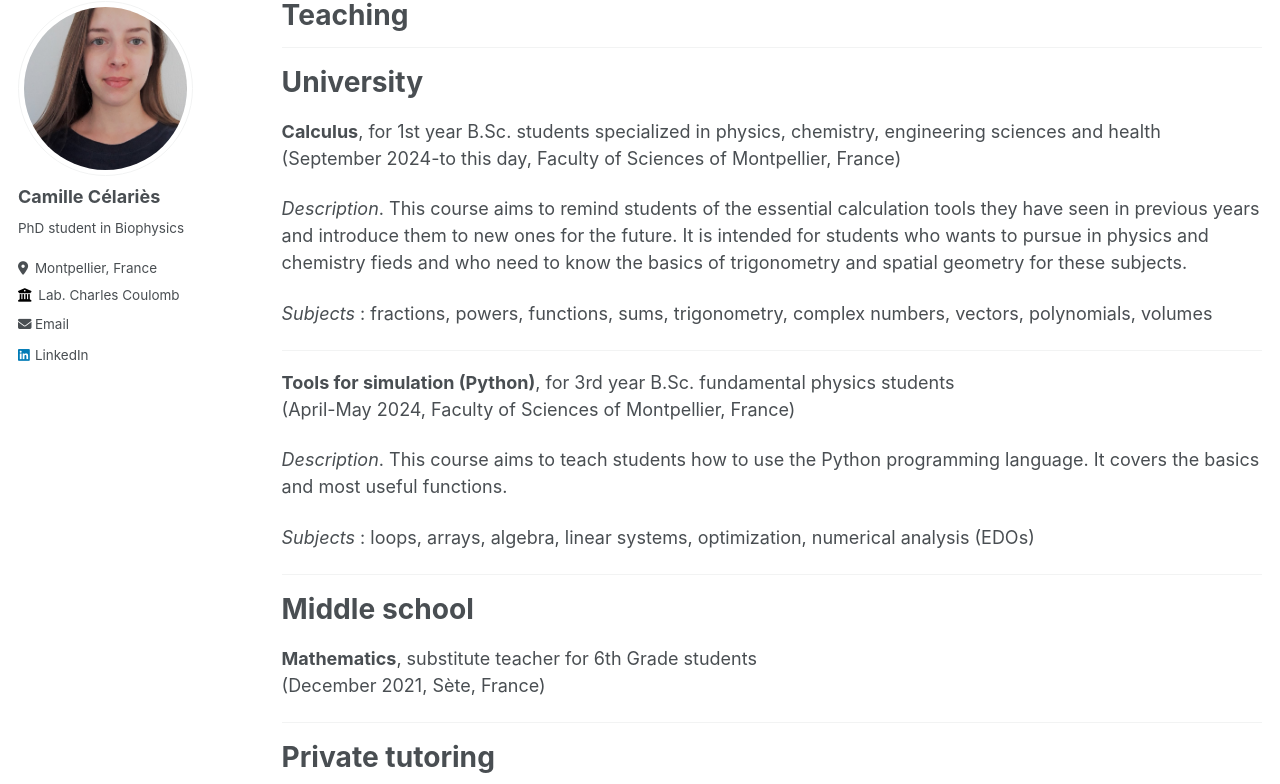
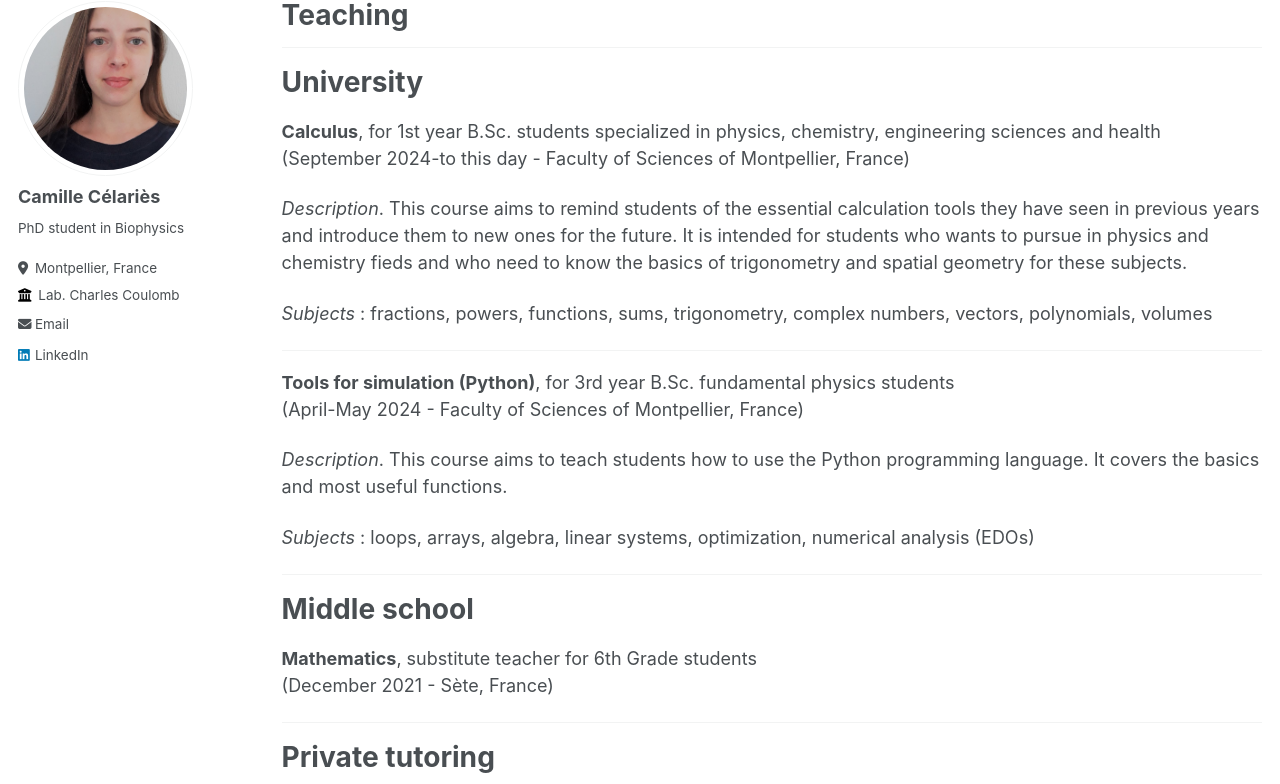
Before and after one commit to camillecelaries/camillecelaries.github.io, a Jekyll site: the page built from _pages/teaching.md, in a window 1280 px wide and 1363 px high. Shown: the part 85-869 px from the top of the window. Built offline with Jekyll 4.4.1, drawn with Linux system fonts in a browser that asks for light colours.

```diff
--- a/_pages/teaching.md
+++ b/_pages/teaching.md
@@ -11,7 +11,7 @@ University
 ======
 
 <b>Calculus</b>, for 1st year B.Sc. students specialized in physics, chemistry, engineering sciences and health
-<br>(September 2024-to this day, Faculty of Sciences of Montpellier, France)
+<br>(September 2024-to this day - Faculty of Sciences of Montpellier, France)
 
 <i>Description</i>. This course aims to remind students of the essential calculation tools they have seen in previous years and introduce them to new ones for the future. It is intended for students who wants to pursue in physics and chemistry fieds and who need to know the basics of trigonometry and spatial geometry for these subjects.
 
@@ -19,7 +19,7 @@ University
 
 ***
 <b>Tools for simulation (Python)</b>, for 3rd year B.Sc. fundamental physics students
-<br>(April-May 2024, Faculty of Sciences of Montpellier, France)
+<br>(April-May 2024 - Faculty of Sciences of Montpellier, France)
 
 <i>Description</i>. This course aims to teach students how to use the Python programming language. It covers the basics and most useful functions.
 
@@ -31,7 +31,7 @@ Middle school
 ======
 
 <b>Mathematics</b>, substitute teacher for 6th Grade students
-<br>(December 2021, Sète, France)
+<br>(December 2021 - Sète, France)
 
 ***
 
```
